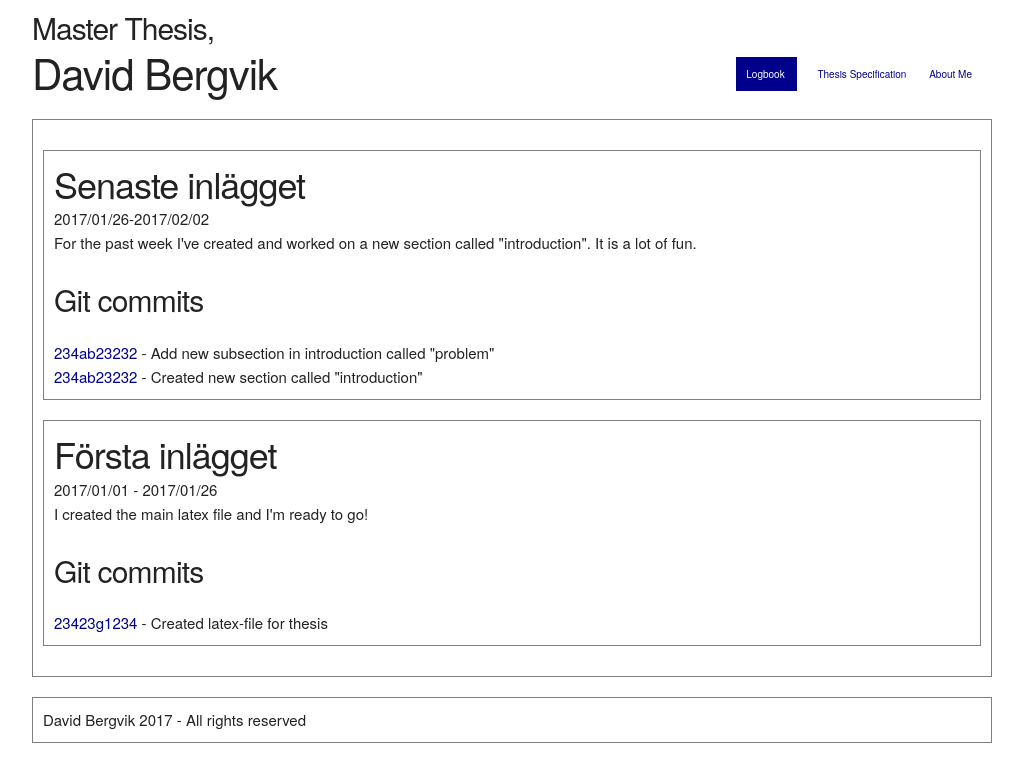
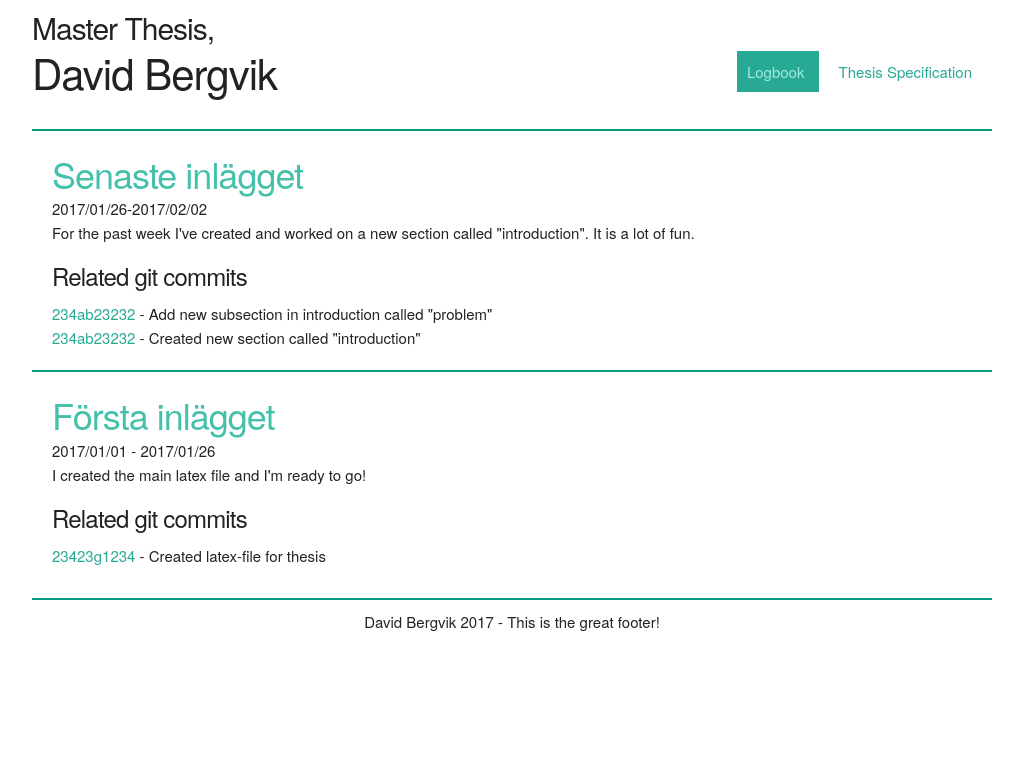
Before and after one commit to davidbergvik/Master-Thesis-IxD, a plain HTML site: page index.html in a window 1280 px wide. Shown: the whole page, without its empty margins (128-1151 px from the left). Drawn offline with Linux system fonts and the light colour scheme.

Commit message:
Add color scheme, hide about-page

```diff
--- /dev/null
+++ b/css/color-scheme.css
@@ -0,0 +1,44 @@
+/* CSS - Cascading Style Sheet */
+/* Palette color codes */
+/* Palette URL: http://paletton.com/#uid=13d0u0kkuFka8U3fSMWoEyBuMux */
+
+/* Feel free to copy&paste color codes to your application */
+
+
+/* As hex codes */
+
+.color-primary-0 { color: #45C0AB }	/* Main Primary color */
+.color-primary-1 { color: #A0EBDE }
+.color-primary-2 { color: #6CD6C4 }
+.color-primary-3 { color: #27A993 }
+.color-primary-4 { color: #069A81 }
+
+
+
+/* Generated by Paletton.com © 2002-2014 */
+/* http://paletton.com */
+
+nav ul li.active{
+  background-color: #27a993;
+
+}
+nav ul li{
+  background-color:none;
+
+}
+nav ul li.active a{
+    color: #a0ebde;
+
+}
+nav ul li a:hover{
+  color:  #6CD6C4
+}
+nav ul li.active a:hover{
+  color:  #a0ebde
+}
+nav ul li a, section .git-commit a{
+  color: #27a993;
+}
+article,footer{
+  border-top: 2px solid #069A81;
+}
--- a/css/skeleton.css
+++ b/css/skeleton.css
@@ -137,7 +137,7 @@ h1, h2, h3, h4, h5, h6 {
 h1 { font-size: 4.0rem; line-height: 1.2;  letter-spacing: -.1rem;}
 h2 { font-size: 3.6rem; line-height: 1.25; letter-spacing: -.1rem; }
 h3 { font-size: 3.0rem; line-height: 1.3;  letter-spacing: -.1rem; }
-h4 { font-size: 2.4rem; line-height: 1.35; letter-spacing: -.08rem; }
+h4 { font-size: 2rem; line-height: 0.5; letter-spacing: -.08rem; }
 h5 { font-size: 1.8rem; line-height: 1.5;  letter-spacing: -.05rem; }
 h6 { font-size: 1.5rem; line-height: 1.6;  letter-spacing: 0; }
 
@@ -146,7 +146,7 @@ h6 { font-size: 1.5rem; line-height: 1.6;  letter-spacing: 0; }
   h1 { font-size: 5.0rem; }
   h2 { font-size: 4.2rem; }
   h3 { font-size: 3.6rem; }
-  h4 { font-size: 3.0rem; }
+  h4 { font-size: 2.4rem; }
   h5 { font-size: 2.4rem; }
   h6 { font-size: 1.5rem; }
 }
--- a/css/styles.css
+++ b/css/styles.css
@@ -28,36 +28,40 @@ text-align: right;
 nav ul li {
   display: inline;
   margin: 10px;
-  font-size: 1rem;
+  font-size: 1.5rem;
   text-decoration: none;
 
 }
 nav ul li.active {
-  background-color: darkblue;
 padding:10px;
 }
-nav ul li.active a, nav ul li.active a{
-  color:white;
-
+nav ul li a, section .git-commit a{
+  text-decoration: none;
+}
+/*Main content styles*/
+main{
+  padding-top: 3rem;
 
 }
-nav ul li a, section .git-commit a{
-  color:darkblue;
-  text-decoration: none;
+/*Blog post styles*/
+article{
+  padding: 2rem;
 }
 
-article, footer, main{
-  border: 1px solid grey;
-  margin-top: 2rem;
-  margin-bottom: 2rem;
-  padding: 1rem;
-}
 .git-commit .reference,.git-commit p, article h3{
   display: inline;
 }
+
 article .date{
 
 }
 article h3{
 
 }
+/*Footer sdtyles*/
+footer{
+text-align: center;
+ margin-top: 1rem;
+ margin-bottom: 2rem;
+ padding: 1rem;
+}
--- a/index.html
+++ b/index.html
@@ -12,6 +12,7 @@
   <link rel="stylesheet" href="css/skeleton.css">
   <link rel="stylesheet" href="css/normalize.css">
   <link rel="stylesheet" href="css/styles.css?v=1.0">
+  <link rel="stylesheet" href="css/color-scheme.css">
   <!--<script src="js/scripts.js"></script>-->
   <!--[if lt IE 9]>
   <script src="https://cdnjs.cloudflare.com/ajax/libs/html5shiv/3.7.3/html5shiv.js"></script>
@@ -39,16 +40,16 @@
             <li >
               <a class="reference" href="thesis-spec.html">Thesis Specification</a>
             </li>
-            <li>
-              <a class="reference" href="about.html">About Me</a>
-            </li>
+            <!--  <li>
+                <a class="reference" href="about.html">About Me</a>
+              </li> -->
           </ul>
         </nav>
       </header>
     </div>
   <main>
     <article>
-      <h3>Senaste inlägget</h3>
+      <h3 class="color-primary-0">Senaste inlägget</h3>
       <div class="date">
         2017/01/26-2017/02/02
       </div>
@@ -61,7 +62,7 @@
         </div>
       </section>
       <section>
-        <h4>Git commits</h4>
+        <h4>Related git commits</h4>
         <div class="git-commit">
 
           <a class="reference" href="#"> 234ab23232 </a>
@@ -77,7 +78,7 @@
     </article>
 
     <article>
-      <h3>Första inlägget</h3>
+      <h3 class="color-primary-0">Första inlägget</h3>
       <div class="date">
         2017/01/01 - 2017/01/26
       </div>
@@ -90,7 +91,7 @@
         </div>
       </section>
       <section>
-        <h4>Git commits</h4>
+        <h4>Related git commits</h4>
         <div class="git-commit">
 
           <a class="reference" href="#"> 23423g1234 </a>
@@ -103,7 +104,7 @@
 
   </main>
   <footer>
-    David Bergvik 2017 - All rights reserved
+    David Bergvik 2017 - This is the great footer!
   </footer>
 </div>
 </body>
```
Also changed, not shown: thesis-spec.html (+3 -2 lines), 1 other file.
